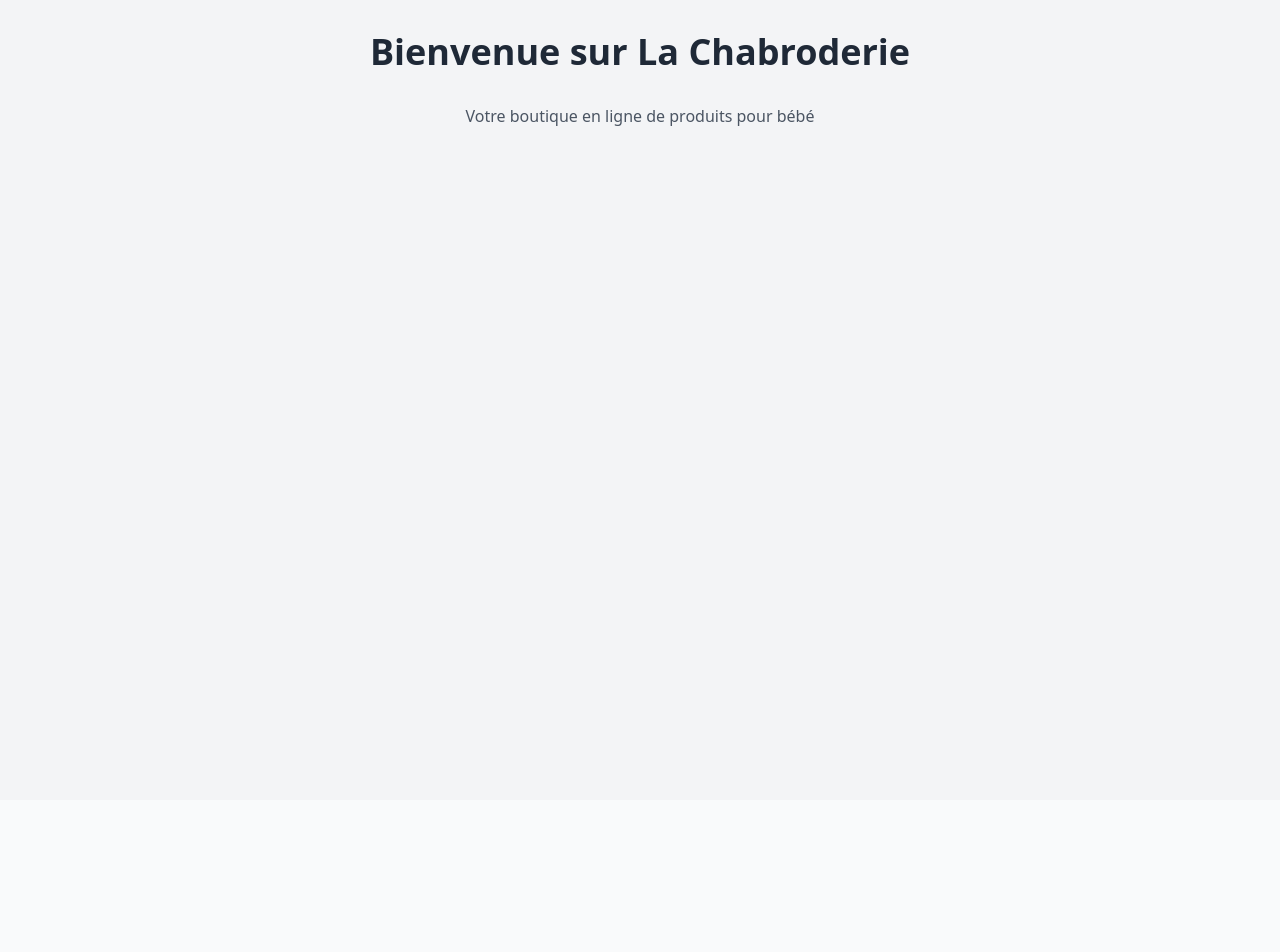
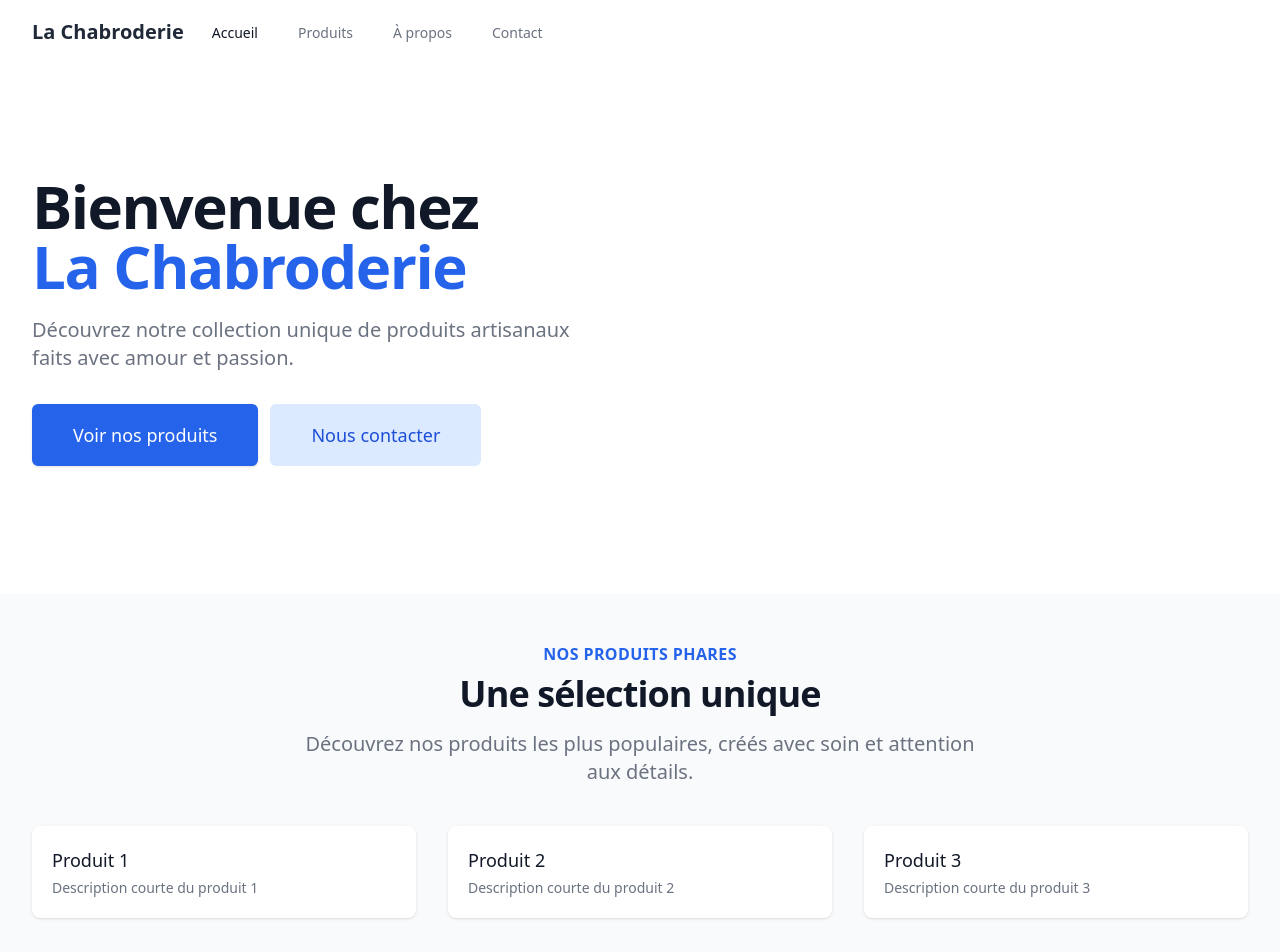
Before and after one commit to TikOfgit/ecommerce, a Next.js app: page / in a window 1280 px wide. Shown: the top 952 px of the page. Before the commit the page ends 800 px from the top, so only its background shows below. Built offline with nearby package versions, Linux system fonts and the light colour scheme.

Commit message:
Add Navbar component and modern homepage design

```diff
--- /dev/null
+++ b/src/components/Navbar.tsx
@@ -0,0 +1,125 @@
+import { useState } from 'react';
+import Link from 'next/link';
+import Image from 'next/image';
+
+export default function Navbar() {
+  const [isMenuOpen, setIsMenuOpen] = useState(false);
+
+  return (
+    <nav className="bg-white shadow-md">
+      <div className="max-w-7xl mx-auto px-4 sm:px-6 lg:px-8">
+        <div className="flex justify-between h-16">
+          <div className="flex">
+            {/* Logo */}
+            <div className="flex-shrink-0 flex items-center">
+              <Link href="/" className="text-xl font-bold text-gray-800">
+                La Chabroderie
+              </Link>
+            </div>
+
+            {/* Desktop Navigation */}
+            <div className="hidden sm:ml-6 sm:flex sm:space-x-8">
+              <Link
+                href="/"
+                className="inline-flex items-center px-1 pt-1 text-sm font-medium text-gray-900 border-b-2 border-transparent hover:border-gray-300"
+              >
+                Accueil
+              </Link>
+              <Link
+                href="/products"
+                className="inline-flex items-center px-1 pt-1 text-sm font-medium text-gray-500 border-b-2 border-transparent hover:border-gray-300"
+              >
+                Produits
+              </Link>
+              <Link
+                href="/about"
+                className="inline-flex items-center px-1 pt-1 text-sm font-medium text-gray-500 border-b-2 border-transparent hover:border-gray-300"
+              >
+                À propos
+              </Link>
+              <Link
+                href="/contact"
+                className="inline-flex items-center px-1 pt-1 text-sm font-medium text-gray-500 border-b-2 border-transparent hover:border-gray-300"
+              >
+                Contact
+              </Link>
+            </div>
+          </div>
+
+          {/* Mobile menu button */}
+          <div className="sm:hidden flex items-center">
+            <button
+              onClick={() => setIsMenuOpen(!isMenuOpen)}
+              className="inline-flex items-center justify-center p-2 rounded-md text-gray-400 hover:text-gray-500 hover:bg-gray-100 focus:outline-none focus:ring-2 focus:ring-inset focus:ring-blue-500"
+            >
+              <span className="sr-only">Open main menu</span>
+              {!isMenuOpen ? (
+                <svg
+                  className="block h-6 w-6"
+                  xmlns="http://www.w3.org/2000/svg"
+                  fill="none"
+                  viewBox="0 0 24 24"
+                  stroke="currentColor"
+                >
+                  <path
+                    strokeLinecap="round"
+                    strokeLinejoin="round"
+                    strokeWidth={2}
+                    d="M4 6h16M4 12h16M4 18h16"
+                  />
+                </svg>
+              ) : (
+                <svg
+                  className="block h-6 w-6"
+                  xmlns="http://www.w3.org/2000/svg"
+                  fill="none"
+                  viewBox="0 0 24 24"
+                  stroke="currentColor"
+                >
+                  <path
+                    strokeLinecap="round"
+                    strokeLinejoin="round"
+                    strokeWidth={2}
+                    d="M6 18L18 6M6 6l12 12"
+                  />
+                </svg>
+              )}
+            </button>
+          </div>
+        </div>
+      </div>
+
+      {/* Mobile menu */}
+      {isMenuOpen && (
+        <div className="sm:hidden">
+          <div className="pt-2 pb-3 space-y-1">
+            <Link
+              href="/"
+              className="block pl-3 pr-4 py-2 text-base font-medium text-gray-700 hover:bg-gray-50 hover:text-gray-900"
+            >
+              Accueil
+            </Link>
+            <Link
+              href="/products"
+              className="block pl-3 pr-4 py-2 text-base font-medium text-gray-700 hover:bg-gray-50 hover:text-gray-900"
+            >
+              Produits
+            </Link>
+            <Link
+              href="/about"
+              className="block pl-3 pr-4 py-2 text-base font-medium text-gray-700 hover:bg-gray-50 hover:text-gray-900"
+            >
+              À propos
+            </Link>
+            <Link
+              href="/contact"
+              className="block pl-3 pr-4 py-2 text-base font-medium text-gray-700 hover:bg-gray-50 hover:text-gray-900"
+            >
+              Contact
+            </Link>
+          </div>
+        </div>
+      )}
+    </nav>
+  );
+}
--- a/src/pages/index.tsx
+++ b/src/pages/index.tsx
@@ -1,23 +1,93 @@
 import { NextPage } from 'next';
 import Head from 'next/head';
+import Image from 'next/image';
+import Link from 'next/link';
+import Navbar from '../components/Navbar';
 
 const Home: NextPage = () => {
   return (
-    <div className="min-h-screen bg-gray-100">
+    <div className="min-h-screen bg-gray-50">
       <Head>
-        <title>La Chabroderie - Boutique Bébé</title>
-        <meta name="description" content="Boutique en ligne de produits pour bébé" />
+        <title>La Chabroderie - Boutique en ligne</title>
+        <meta name="description" content="Découvrez notre sélection de produits artisanaux" />
         <link rel="icon" href="/favicon.ico" />
       </Head>
 
-      <main className="container mx-auto px-4 py-8">
-        <h1 className="text-4xl font-bold text-center text-gray-800 mb-8">
-          Bienvenue sur La Chabroderie
-        </h1>
-        <p className="text-center text-gray-600 mb-8">
-          Votre boutique en ligne de produits pour bébé
-        </p>
-      </main>
+      <Navbar />
+
+      {/* Hero Section */}
+      <div className="relative bg-white overflow-hidden">
+        <div className="max-w-7xl mx-auto">
+          <div className="relative z-10 pb-8 bg-white sm:pb-16 md:pb-20 lg:max-w-2xl lg:w-full lg:pb-28 xl:pb-32">
+            <main className="mt-10 mx-auto max-w-7xl px-4 sm:mt-12 sm:px-6 md:mt-16 lg:mt-20 lg:px-8 xl:mt-28">
+              <div className="sm:text-center lg:text-left">
+                <h1 className="text-4xl tracking-tight font-extrabold text-gray-900 sm:text-5xl md:text-6xl">
+                  <span className="block">Bienvenue chez</span>
+                  <span className="block text-blue-600">La Chabroderie</span>
+                </h1>
+                <p className="mt-3 text-base text-gray-500 sm:mt-5 sm:text-lg sm:max-w-xl sm:mx-auto md:mt-5 md:text-xl lg:mx-0">
+                  Découvrez notre collection unique de produits artisanaux faits avec amour et passion.
+                </p>
+                <div className="mt-5 sm:mt-8 sm:flex sm:justify-center lg:justify-start">
+                  <div className="rounded-md shadow">
+                    <Link
+                      href="/products"
+                      className="w-full flex items-center justify-center px-8 py-3 border border-transparent text-base font-medium rounded-md text-white bg-blue-600 hover:bg-blue-700 md:py-4 md:text-lg md:px-10"
+                    >
+                      Voir nos produits
+                    </Link>
+                  </div>
+                  <div className="mt-3 sm:mt-0 sm:ml-3">
+                    <Link
+                      href="/contact"
+                      className="w-full flex items-center justify-center px-8 py-3 border border-transparent text-base font-medium rounded-md text-blue-700 bg-blue-100 hover:bg-blue-200 md:py-4 md:text-lg md:px-10"
+                    >
+                      Nous contacter
+                    </Link>
+                  </div>
+                </div>
+              </div>
+            </main>
+          </div>
+        </div>
+      </div>
+
+      {/* Featured Section */}
+      <div className="bg-gray-50 py-12">
+        <div className="max-w-7xl mx-auto px-4 sm:px-6 lg:px-8">
+          <div className="lg:text-center">
+            <h2 className="text-base text-blue-600 font-semibold tracking-wide uppercase">
+              Nos produits phares
+            </h2>
+            <p className="mt-2 text-3xl leading-8 font-extrabold tracking-tight text-gray-900 sm:text-4xl">
+              Une sélection unique
+            </p>
+            <p className="mt-4 max-w-2xl text-xl text-gray-500 lg:mx-auto">
+              Découvrez nos produits les plus populaires, créés avec soin et attention aux détails.
+            </p>
+          </div>
+
+          <div className="mt-10">
+            <div className="grid grid-cols-1 gap-8 sm:grid-cols-2 lg:grid-cols-3">
+              {/* Featured Product Cards will go here */}
+              {[1, 2, 3].map((item) => (
+                <div key={item} className="bg-white overflow-hidden shadow rounded-lg">
+                  <div className="p-5">
+                    <div className="flex items-center">
+                      <div className="w-0 flex-1">
+                        <h3 className="text-lg font-medium text-gray-900">Produit {item}</h3>
+                        <p className="mt-1 text-sm text-gray-500">
+                          Description courte du produit {item}
+                        </p>
+                      </div>
+                    </div>
+                  </div>
+                </div>
+              ))}
+            </div>
+          </div>
+        </div>
+      </div>
     </div>
   );
 };
```
